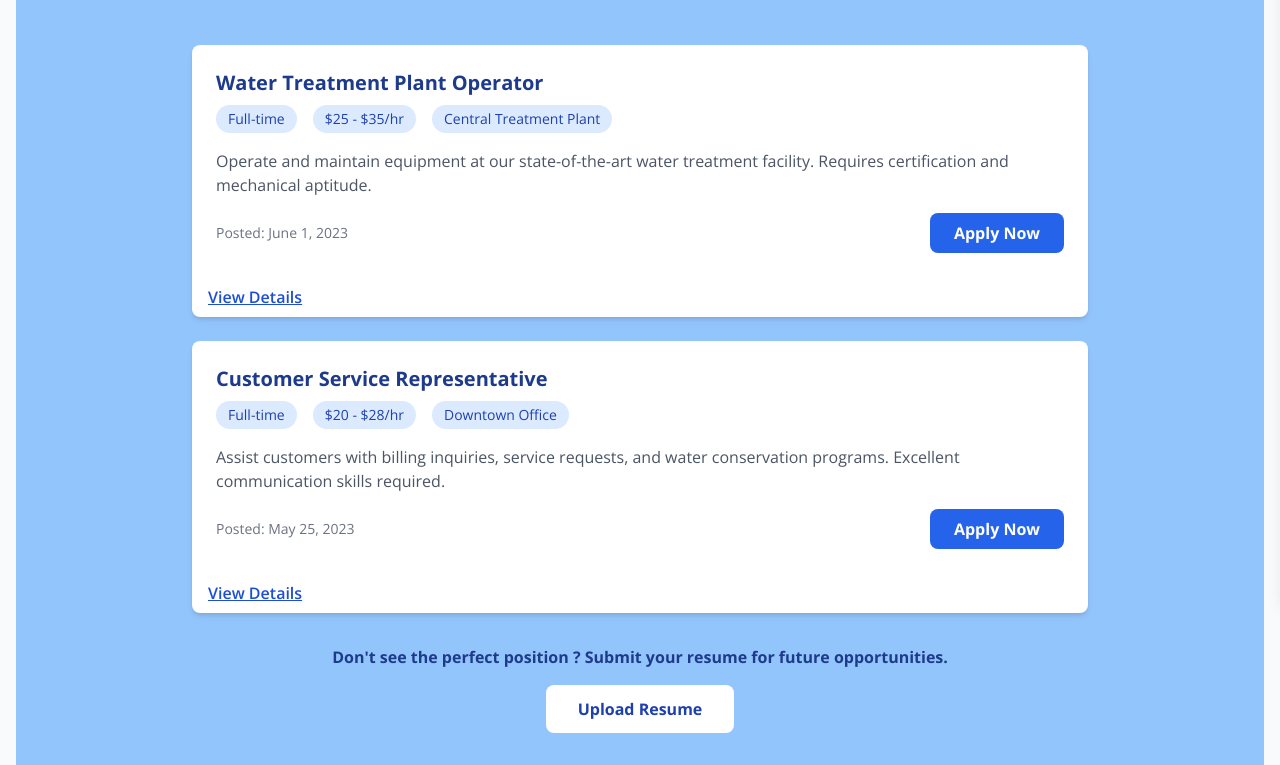
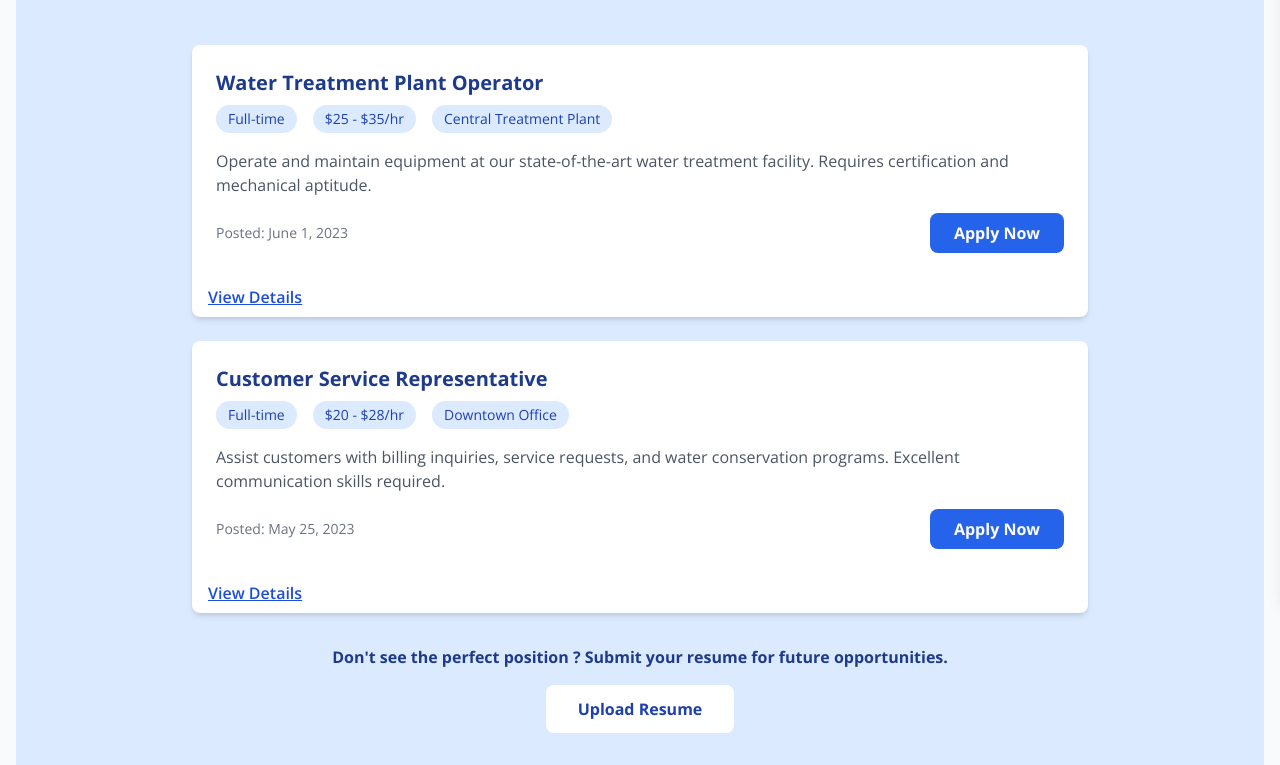
Before and after one commit to smit343/water-site, a plain HTML site: page careers.html in a window 1280 px wide. Shown: the part 199-964 px from the top of the page. Drawn offline with nearby package versions, Linux system fonts and the light colour scheme.

Commit message:
Update careers.html

```diff
--- a/careers.html
+++ b/careers.html
@@ -63,7 +63,7 @@
 
     <!-- Main content -->
       <!-- Careers Section -->
-    <section id="careers" class="py-28 bg-blue-300 text-blue-900 section">
+    <section id="careers" class="py-28 bg-blue-100 text-blue-900 section">
         <div class="container mx-auto px-4">
             <div class="text-center mb-12">
                 <h2 class="text-3xl md:text-4xl font-bold mb-4">Careers</h2>
```
